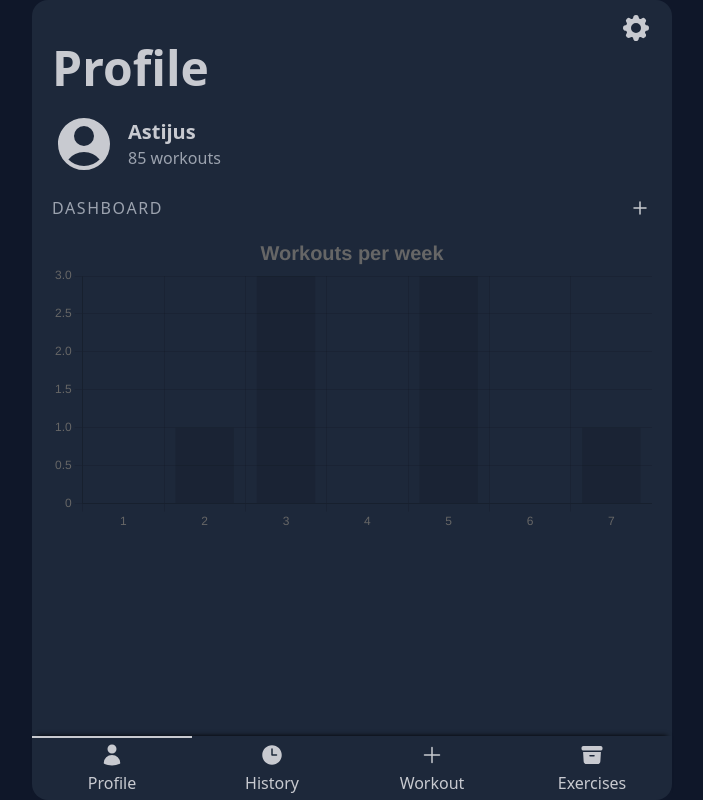
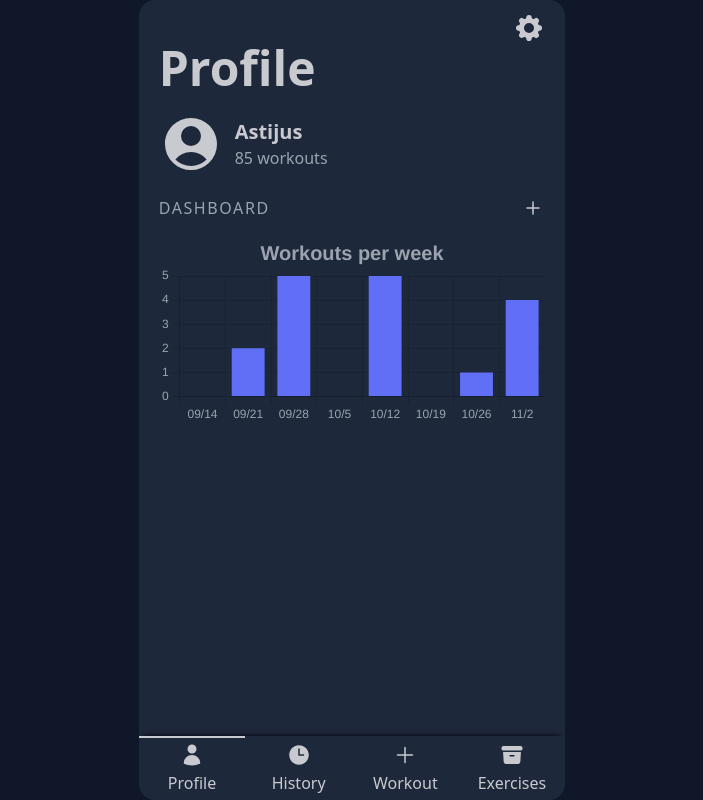
Before and after one commit to astijusar/WorkoutTracker, a React (Vite) app in the folder src/Web UI/: page / in a window 1280 px wide. Shown: the whole page, without its empty margins (288-991 px from the left). Built offline with nearby package versions, Linux system fonts and the light colour scheme.

Commit message:
Improve workout bar chart

```diff
--- a/src/Web UI/package.json
+++ b/src/Web UI/package.json
@@ -11,6 +11,7 @@
   },
   "dependencies": {
     "chart.js": "^4.4.0",
+    "moment": "^2.29.4",
     "react": "^18.2.0",
     "react-chartjs-2": "^5.2.0",
     "react-dom": "^18.2.0",
--- a/src/Web UI/src/components/BottomNav.jsx
+++ b/src/Web UI/src/components/BottomNav.jsx
@@ -25,7 +25,7 @@ const BottomNav = () => {
     }
 
     return (
-        <div className="btm-nav w-full shadow-[black_0px_-5px_5px_-5px] md:mx-auto md:w-4/5 lg:w-3/5 xl:w-1/2">
+        <div className="btm-nav w-full shadow-[black_0px_-5px_5px_-5px] sm:mx-auto sm:w-2/3 md:w-3/5 lg:w-3/6 xl:w-1/3">
             <button className={`${activeTab === "profile" ? "active" : ""} bg-neutral sm:rounded-bl-2xl`}
                 onClick={() => onClick("profile")}>
                 <svg xmlns="http://www.w3.org/2000/svg" viewBox="0 0 24 24" fill="currentColor" className="w-6 h-6"><path fillRule="evenodd" d="M7.5 6a4.5 4.5 0 119 0 4.5 4.5 0 01-9 0zM3.751 20.105a8.25 8.25 0 0116.498 0 .75.75 0 01-.437.695A18.683 18.683 0 0112 22.5c-2.786 0-5.433-.608-7.812-1.7a.75.75 0 01-.437-.695z" clipRule="evenodd" /></svg>
--- a/src/Web UI/src/components/WorkoutBarChart.jsx
+++ b/src/Web UI/src/components/WorkoutBarChart.jsx
@@ -6,9 +6,10 @@ import {
     Title,
     Tooltip,
     Legend,
-  } from 'chart.js';
+} from "chart.js";
 import { Bar } from "react-chartjs-2";
-import { useEffect, useRef } from 'react';
+import { useEffect, useRef } from "react";
+import moment from "moment";
 
 ChartJS.register(
     CategoryScale,
@@ -19,6 +20,18 @@ ChartJS.register(
     Legend
 );
 
+const generateWeekLabels = () => {
+    const labels = [];
+
+    for (let i = 7; i >= 0; i--) {
+        const week = moment().subtract(i, "weeks").format("MM/D");
+        console.log(week);
+        labels.push(week);
+    }
+
+    return labels;
+};
+
 const options = {
     responsive: true,
     plugins: {
@@ -27,24 +40,40 @@ const options = {
             text: "Workouts per week",
             font: {
                 size: 20,
-            }
+            },
+            color: '#9ca3af'
         },
         legend: {
             display: false,
-        }
+        },
+    },
+    scales: {
+        x: {
+            ticks: {
+                color: '#9ca3af'
+            }
+        },
+        y: {
+            ticks: {
+                beginAtZero: true,
+                stepSize: 1,
+                color: '#9ca3af'
+            },
+        },
     },
 };
 
-const labels = ["1", "2", "3", "4", "5", "6", "7"];
+const weekLabels = generateWeekLabels();
 
 const data = {
-    labels,
+    labels: weekLabels,
     datasets: [
         {
-            data: labels.map(() => Math.floor(Math.random() * 4)),
-        }
+            data: weekLabels.map(() => Math.floor(Math.random() * 6)),
+            backgroundColor: '#606FF6'
+        },
     ],
-}
+};
 
 const WorkoutBarChart = () => {
     const chartRef = useRef(null);
@@ -58,9 +87,7 @@ const WorkoutBarChart = () => {
         }
     }, [data]);
 
-    return (
-        <Bar ref={chartRef} options={options} data={data} />
-    )
-}
+    return <Bar ref={chartRef} options={options} data={data} />;
+};
 
 export default WorkoutBarChart;
--- a/src/Web UI/src/routes/Root.jsx
+++ b/src/Web UI/src/routes/Root.jsx
@@ -4,7 +4,7 @@ import { Outlet } from "react-router-dom";
 const Root = () => {
     return (
         <>
-            <div className="w-full h-screen bg-neutral flow-root sm:rounded-t-2xl md:mx-auto md:w-4/5 lg:w-3/5 xl:w-1/2">
+            <div className="w-full h-screen bg-neutral flow-root sm:rounded-t-2xl sm:mx-auto sm:w-2/3 md:w-3/5 lg:w-3/6 xl:w-1/3">
                 <Outlet />
             </div>
             <BottomNav />
```
Also changed, not shown: 1 other file (tests, documents, lock files or other folders).
